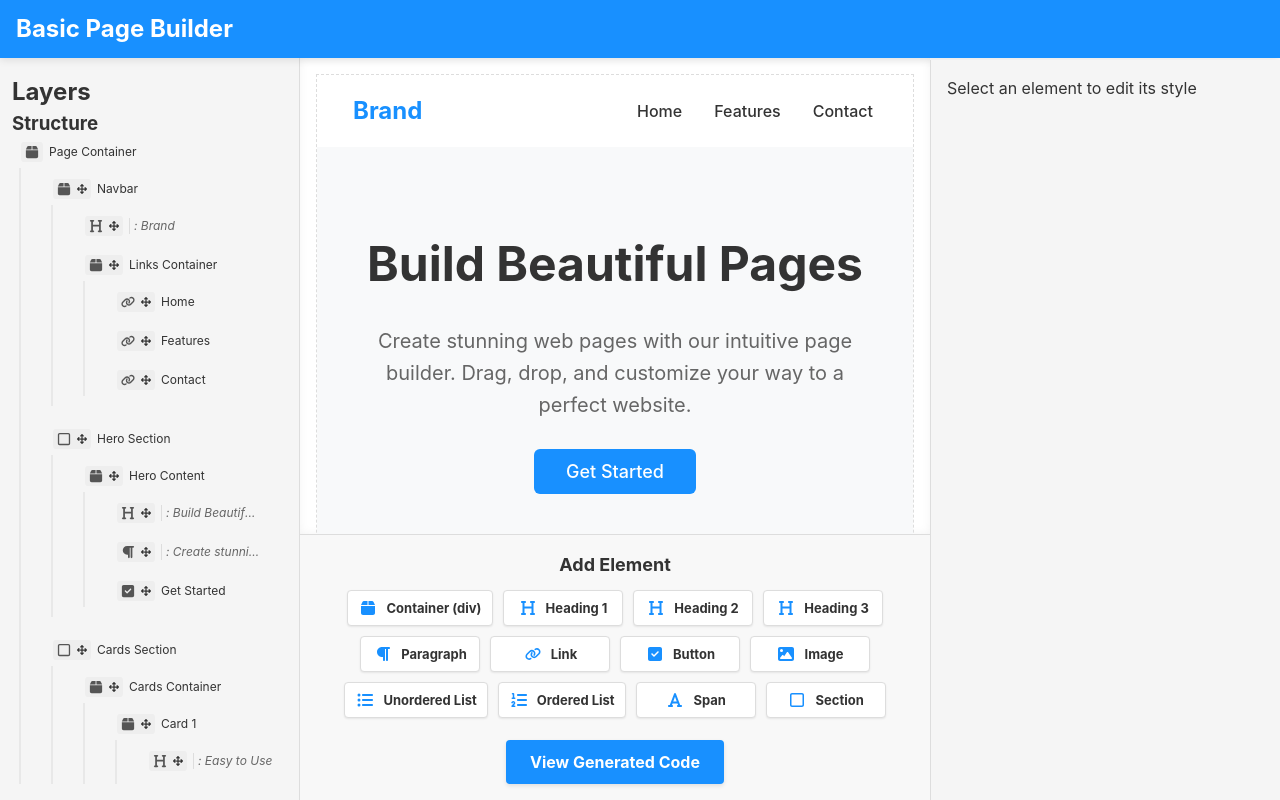
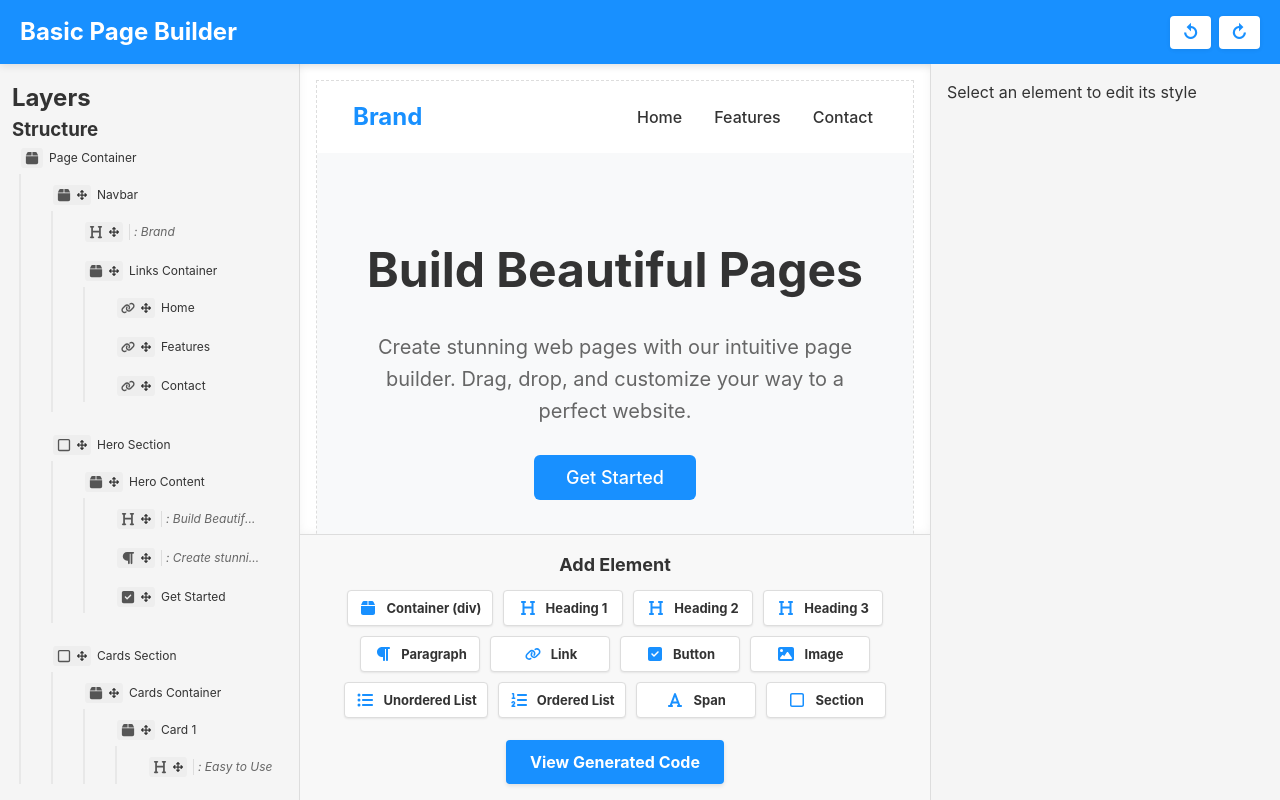
Before and after one commit to enesmuzaffer22/basic-page-builder-made-by-ai, a React (Vite) app: page / in a window 1280 px wide. Built offline with nearby package versions, Linux system fonts and the light colour scheme.

Commit message:
feat: added undo and redo features.

```diff
--- a/src/App.css
+++ b/src/App.css
@@ -37,9 +37,10 @@ html {
 .app-header {
   background-color: #1890ff;
   color: white;
-  padding: 16px;
+  padding: 20px;
   box-shadow: 0 2px 8px rgba(0, 0, 0, 0.1);
   z-index: 10;
+  height: 64px;
 }
 
 .app-header h1 {
@@ -80,9 +81,9 @@ html {
 .style-editor-panel {
   position: fixed;
   right: 0;
-  top: 60px;
+  top: 64px;
   width: 350px; /* Fixed width for consistency */
-  height: calc(100vh - 60px);
+  height: calc(100vh - 64px);
   background-color: #f5f5f5;
   z-index: 100;
   overflow-y: auto;
@@ -158,3 +159,18 @@ button:active {
 .read-the-docs {
   color: #888;
 }
+
+.undo-btn,
+.redo-btn {
+  transition: background 0.2s, color 0.2s;
+}
+.undo-btn:hover,
+.redo-btn:hover {
+  background: #e6f7ff;
+  color: #096dd9;
+}
+.undo-btn:active,
+.redo-btn:active {
+  background: #bae7ff;
+  color: #0050b3;
+}
--- a/src/App.tsx
+++ b/src/App.tsx
@@ -3,12 +3,86 @@ import LayersPanel from "./components/LayersPanel";
 import PreviewScreen from "./components/PreviewScreen";
 import StyleEditor from "./components/StyleEditor";
 import ExportPanel from "./components/ExportPanel";
+import { useEffect } from "react";
+import { usePageBuilderStore } from "./store/pageBuilderStore";
 
 function App() {
+  const undo = usePageBuilderStore((state) => state.undo);
+  const redo = usePageBuilderStore((state) => state.redo);
+
+  useEffect(() => {
+    const handleKeyDown = (e: KeyboardEvent) => {
+      if (
+        (e.ctrlKey || e.metaKey) &&
+        !e.shiftKey &&
+        e.key.toLowerCase() === "z"
+      ) {
+        e.preventDefault();
+        undo();
+      } else if (
+        (e.ctrlKey || e.metaKey) &&
+        (e.key.toLowerCase() === "y" ||
+          (e.shiftKey && e.key.toLowerCase() === "z"))
+      ) {
+        e.preventDefault();
+        redo();
+      }
+    };
+    window.addEventListener("keydown", handleKeyDown);
+    return () => window.removeEventListener("keydown", handleKeyDown);
+  }, [undo, redo]);
+
   return (
     <div className="app-container">
-      <header className="app-header">
-        <h1>Basic Page Builder</h1>
+      <header
+        className="app-header"
+        style={{
+          display: "flex",
+          alignItems: "center",
+          justifyContent: "space-between",
+        }}
+      >
+        <h1 style={{ margin: 0 }}>Basic Page Builder</h1>
+        <div style={{ display: "flex", gap: "8px" }}>
+          <button
+            aria-label="Undo"
+            className="undo-btn"
+            onClick={undo}
+            style={{
+              background: "white",
+              color: "#1890ff",
+              border: "none",
+              borderRadius: "4px",
+              padding: "6px 12px",
+              fontSize: "18px",
+              fontWeight: "bold",
+              cursor: "pointer",
+              boxShadow: "0 1px 4px rgba(0,0,0,0.08)",
+            }}
+          >
+            <span style={{ display: "inline-block", transform: "scaleX(-1)" }}>
+              ↻
+            </span>
+          </button>
+          <button
+            aria-label="Redo"
+            className="redo-btn"
+            onClick={redo}
+            style={{
+              background: "white",
+              color: "#1890ff",
+              border: "none",
+              borderRadius: "4px",
+              padding: "6px 12px",
+              fontSize: "18px",
+              fontWeight: "bold",
+              cursor: "pointer",
+              boxShadow: "0 1px 4px rgba(0,0,0,0.08)",
+            }}
+          >
+            ↻
+          </button>
+        </div>
       </header>
 
       <main className="app-main">
--- a/src/store/pageBuilderStore.ts
+++ b/src/store/pageBuilderStore.ts
@@ -32,6 +32,10 @@ interface PageBuilderState {
   elements: PageElementRef[];
   selectedElementId: string | null;
   rootElementId: string;
+
+  // Undo/Redo stacks
+  undoStack?: PageElementRef[][];
+  redoStack?: PageElementRef[][];
 
   // Actions
   addElement: (type: ElementType, parentId?: string) => void;
@@ -55,6 +59,10 @@ interface PageBuilderState {
   updateListItem: (listId: string, index: number, content: string) => void;
   deleteListItem: (listId: string, index: number) => void;
   reorderListItem: (listId: string, oldIndex: number, newIndex: number) => void;
+
+  // Undo/Redo actions
+  undo: () => void;
+  redo: () => void;
 }
 
 const defaultStyles: ElementStyle = {
@@ -91,6 +99,18 @@ const usePageBuilderStore = create<PageBuilderState>((set, get) => {
   const card3TitleId = uuidv4();
   const card3TextId = uuidv4();
 
+  // Helper to push to undo stack
+  const pushToUndoStack = (elements: PageElementRef[]) => {
+    const { undoStack = [] } = get();
+    set({
+      undoStack: [
+        ...undoStack,
+        elements.map((el) => ({ ...el, children: [...el.children] })),
+      ],
+      redoStack: [],
+    });
+  };
+
   return {
     elements: [
       // Root container
@@ -458,8 +478,11 @@ const usePageBuilderStore = create<PageBuilderState>((set, get) => {
     ],
     selectedElementId: null,
     rootElementId: rootId,
+    undoStack: [],
+    redoStack: [],
 
     addElement: (type: ElementType, parentId?: string) => {
+      pushToUndoStack(get().elements);
       const effectiveParentId = parentId || get().rootElementId;
 
       // Generate content based on element type
@@ -674,6 +697,7 @@ const usePageBuilderStore = create<PageBuilderState>((set, get) => {
     },
 
     updateElementStyle: (id, style) => {
+      pushToUndoStack(get().elements);
       set((state) => ({
         elements: state.elements.map((el) =>
           el.id === id ? { ...el, style: { ...el.style, ...style } } : el
@@ -682,6 +706,7 @@ const usePageBuilderStore = create<PageBuilderState>((set, get) => {
     },
 
     updateElementContent: (id, content) => {
+      pushToUndoStack(get().elements);
       set((state) => ({
         elements: state.elements.map((el) =>
           el.id === id ? { ...el, content } : el
@@ -690,6 +715,7 @@ const usePageBuilderStore = create<PageBuilderState>((set, get) => {
     },
 
     updateElementName: (id, name) => {
+      pushToUndoStack(get().elements);
       set((state) => ({
         elements: state.elements.map((el) => {
           if (el.id === id) {
@@ -706,6 +732,7 @@ const usePageBuilderStore = create<PageBuilderState>((set, get) => {
     },
 
     deleteElement: (id) => {
+      pushToUndoStack(get().elements);
       set((state) => {
         // Don't allow deleting the root element
         if (id === state.rootElementId) return state;
@@ -759,6 +786,7 @@ const usePageBuilderStore = create<PageBuilderState>((set, get) => {
     },
 
     groupElements: (elementIds) => {
+      pushToUndoStack(get().elements);
       if (elementIds.length < 2) return;
 
       set((state) => {
@@ -1205,6 +1233,7 @@ img {
     },
 
     addListItem: (listId: string, content?: string) => {
+      pushToUndoStack(get().elements);
       set((state) => {
         const listElement = state.elements.find((el) => el.id === listId);
         if (
@@ -1234,6 +1263,7 @@ img {
     },
 
     updateListItem: (listId: string, index: number, content: string) => {
+      pushToUndoStack(get().elements);
       set((state) => {
         const listElement = state.elements.find((el) => el.id === listId);
         if (
@@ -1259,6 +1289,7 @@ img {
     },
 
     deleteListItem: (listId: string, index: number) => {
+      pushToUndoStack(get().elements);
       set((state) => {
         const listElement = state.elements.find((el) => el.id === listId);
         if (
@@ -1315,6 +1346,7 @@ img {
     },
 
     reorderListItem: (listId: string, oldIndex: number, newIndex: number) => {
+      pushToUndoStack(get().elements);
       set((state) => {
         const listElement = state.elements.find((el) => el.id === listId);
         if (
@@ -1346,6 +1378,7 @@ img {
       targetParentId: string,
       targetIndex: number
     ) => {
+      pushToUndoStack(get().elements);
       set((state) => {
         // Get the element to move
         const elementToMove = state.elements.find((el) => el.id === elementId);
@@ -1485,6 +1518,34 @@ img {
         };
       });
     },
+
+    undo: () => {
+      const { undoStack = [], redoStack = [], elements } = get();
+      if (undoStack.length === 0) return;
+      const prev = undoStack[undoStack.length - 1];
+      set({
+        elements: prev.map((el) => ({ ...el, children: [...el.children] })),
+        undoStack: undoStack.slice(0, -1),
+        redoStack: [
+          ...redoStack,
+          elements.map((el) => ({ ...el, children: [...el.children] })),
+        ],
+      });
+    },
+
+    redo: () => {
+      const { undoStack = [], redoStack = [], elements } = get();
+      if (redoStack.length === 0) return;
+      const next = redoStack[redoStack.length - 1];
+      set({
+        elements: next.map((el) => ({ ...el, children: [...el.children] })),
+        redoStack: redoStack.slice(0, -1),
+        undoStack: [
+          ...undoStack,
+          elements.map((el) => ({ ...el, children: [...el.children] })),
+        ],
+      });
+    },
   };
 });
 
```
